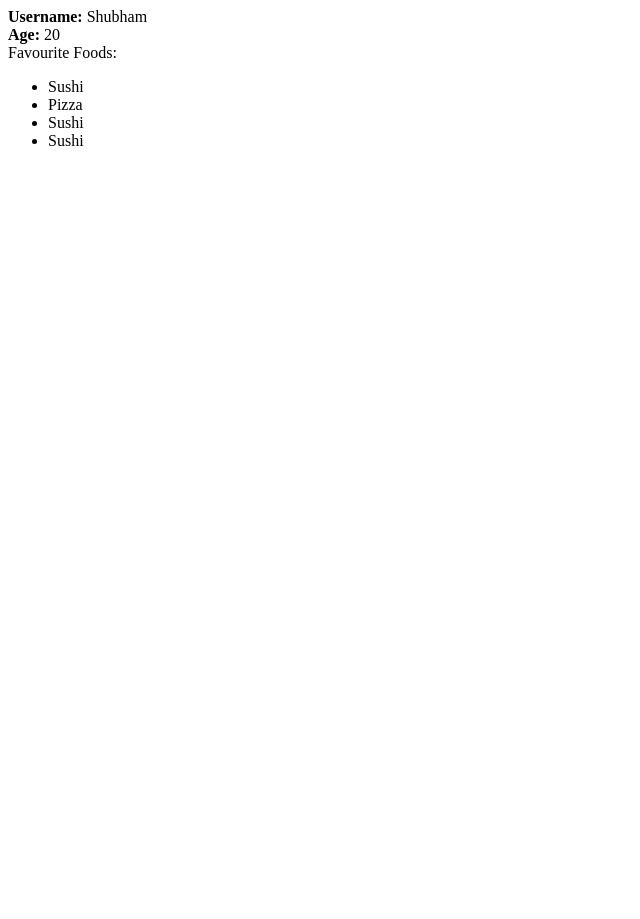
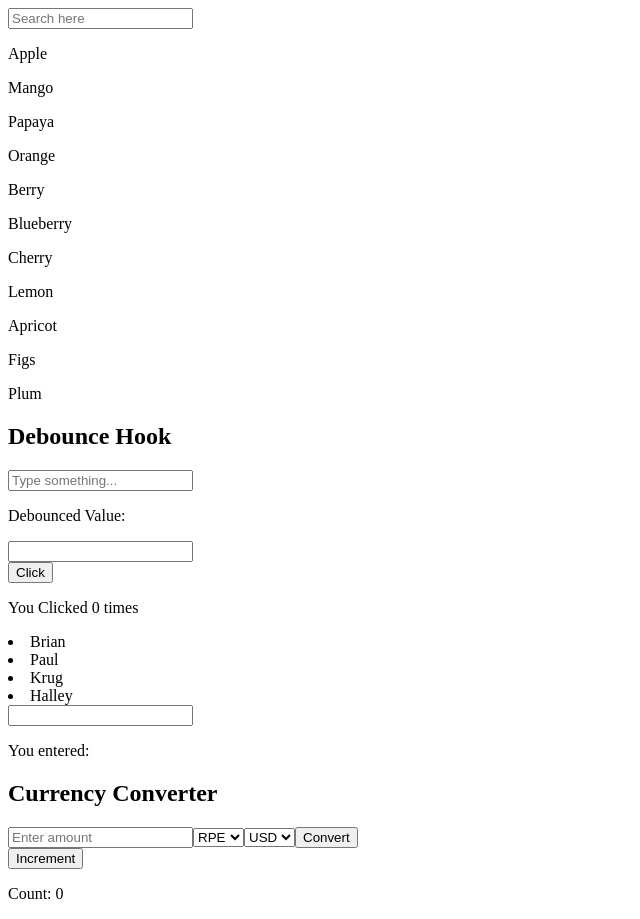
Before and after one commit to Pinche14/Practice, a React (Create React App) app in the folder frontend/: page / in a window 1280 px wide. Shown: the whole page, without its empty margins (0-640 px from the left). Before the commit the page ends 800 px from the top, so only its background shows below. Built offline with nearby package versions, Linux system fonts and the light colour scheme.

Commit message:
Eigth Question

```diff
--- a/frontend/src/App.js
+++ b/frontend/src/App.js
@@ -8,25 +8,27 @@
 import SeventhQuestion from './questions/seventh-question'
 import UserProfile from './components/UserProfile'
 import UserFavouriteFoods from './components/UserFavouriteFoods'
+import EighthQuestion from './questions/eighth-question'
 
 const App = () => {
 
-  const work = () => {
-    console.log("Work")
-  }
+  // const work = () => {
+  //   console.log("Work")
+  // }
   return (
     <div>
-      <UserProfile age={20} isLoggedIn={true} work={work}/>
+      {/* <UserProfile age={20} isLoggedIn={true} work={work}/>
 
-      {/*
-         <UserFavouriteFoods/>
+
+      <UserFavouriteFoods/> */}
       <FirstQuestion/>
       <SecondQuestion/>
       <ThirdQuestion/>
       <FourthQuestion/>
       <FifthQuestion/>
       <SixthQuestion/>
-      <SeventhQuestion/> */}
+      <SeventhQuestion/>
+      <EighthQuestion/>
     </div>
   )
 }
--- /dev/null
+++ b/frontend/src/questions/eighth-question.jsx
@@ -0,0 +1,18 @@
+import React, {useState} from 'react'
+
+
+const EighthQuestion = () => {
+    const [count, setCount] = useState(0)
+
+    const increment = () => {
+      setCount(count + 1)
+    }
+    return (
+      <div>
+        <button onClick={increment}>Increment</button>
+        <p>Count: {count}</p>
+      </div>
+    )
+}
+
+export default EighthQuestion
```
